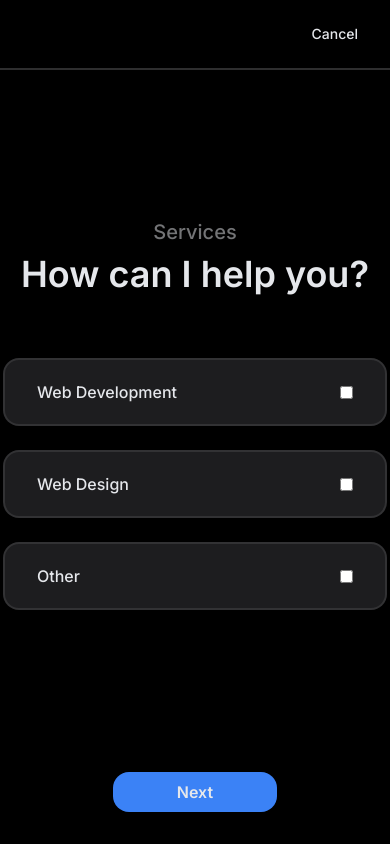
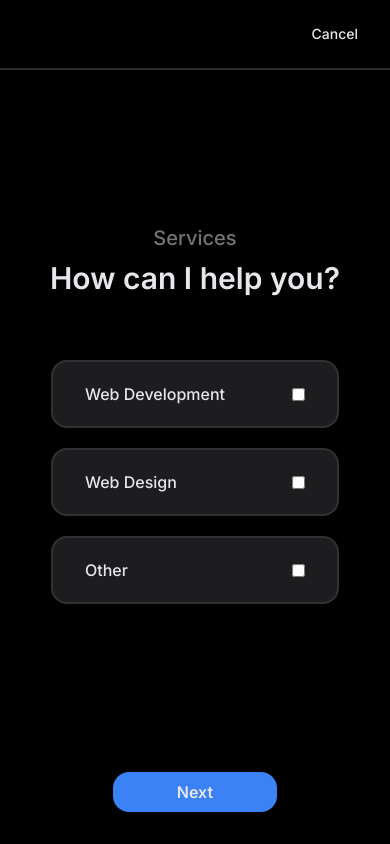
Before and after one commit to Deepgrg/dipsagungurung-portfolio, a Next.js app in the folder frontend/: page /contact in a window 390 px wide. Built offline with nearby package versions, Linux system fonts and the light colour scheme.

Commit message:
Contact page made responsive

```diff
--- a/frontend/components/OnBoardingFour.js
+++ b/frontend/components/OnBoardingFour.js
@@ -2,17 +2,17 @@ import Link from "next/link";
 
 const OnBoardingFour = () => {
   return (
-    <div>
-      <div className="flex flex-col justify-center mb-12 space-y-2">
+    <div className="w-5/6">
+      <div className="flex flex-col justify-center mb-12 space-y-2 ">
         <p className="text-center  text-xl opacity-50 ">Confirmation</p>
-        <p className="text-center text-4xl font-semibold">
+        <p className="text-center text-3xl md:text-4xl font-semibold">
           Thank you for your request.
         </p>
         <p className="text-center  text-base opacity-90 pt-5">
-          I will be in touch as soon as possible. It can take upto <br /> five
-          business days at most.
+          I will be in touch as soon as possible. It can take{" "}
+          <br className="hidden md:inline" /> upto five business days at most.
         </p>
-        <div>
+        <div className="md:pr-32">
           <p className="text-right text-base opacity-90">Best Regards</p>
           <p className="text-right text-base opacity-90">Dip</p>
         </div>
--- a/frontend/components/OnBoardingOne.js
+++ b/frontend/components/OnBoardingOne.js
@@ -30,7 +30,7 @@ const OnBoardingOne = (props) => {
     <div>
       <div className="flex flex-col justify-center mb-12 space-y-2">
         <p className="text-center  text-xl opacity-50 ">Services</p>
-        <p className="text-center text-4xl font-semibold">
+        <p className="text-center text-3xl md:text-4xl font-semibold">
           How can I help you?
         </p>
       </div>
@@ -38,9 +38,12 @@ const OnBoardingOne = (props) => {
       {/* Options */}
 
       <div className="py-4">
-        <form className="space-y-6">
-          <label htmlFor="Web-Development" className="cursor-pointer block">
-            <div className="border-2 border-gray-200 border-opacity-10 rounded-2xl bg-primary px-8 py-5 flex items-center justify-between w-96 cursor-pointer">
+        <form className="space-y-5 md:space-y-6">
+          <label
+            htmlFor="Web-Development"
+            className="cursor-pointer  flex items-center justify-center"
+          >
+            <div className="border-2 border-gray-200 border-opacity-10 rounded-2xl bg-primary px-8 py-5 flex items-center justify-between w-72  md:w-96 cursor-pointer">
               Web Development
               <input
                 type="checkbox"
@@ -53,8 +56,11 @@ const OnBoardingOne = (props) => {
               />
             </div>
           </label>
-          <label htmlFor="Web-Design" className="cursor-pointer block">
-            <div className="border-2 border-gray-200 border-opacity-10 rounded-2xl bg-primary px-8 py-5 flex items-center justify-between w-96 cursor-pointer">
+          <label
+            htmlFor="Web-Design"
+            className="cursor-pointer flex items-center justify-center"
+          >
+            <div className="border-2 border-gray-200 border-opacity-10 rounded-2xl bg-primary px-8 py-5 flex items-center justify-between w-72 md:w-96 cursor-pointer">
               Web Design
               <input
                 type="checkbox"
@@ -67,8 +73,11 @@ const OnBoardingOne = (props) => {
               />
             </div>
           </label>
-          <label htmlFor="Other" className="cursor-pointer block">
-            <div className="border-2 border-gray-200 border-opacity-10 rounded-2xl bg-primary px-8 py-5 flex items-center justify-between w-96 cursor-pointer">
+          <label
+            htmlFor="Other"
+            className="cursor-pointer flex items-center justify-center"
+          >
+            <div className="border-2 border-gray-200 border-opacity-10 rounded-2xl bg-primary px-8 py-5 flex items-center justify-between w-72 md:w-96 cursor-pointer">
               Other
               <input
                 type="checkbox"
--- a/frontend/components/OnBoardingThree.js
+++ b/frontend/components/OnBoardingThree.js
@@ -5,15 +5,18 @@ const OnBoardingThree = (props) => {
     <div>
       <div className="flex flex-col justify-center mb-12 space-y-2">
         <p className="text-center  text-xl opacity-50 ">About you</p>
-        <p className="text-center text-4xl font-semibold">
+        <p className="text-center text-3xl md:text-4xl font-semibold">
           How can I contact you?
         </p>
       </div>
 
       {/* Options */}
 
-      <div className="">
-        <form className="space-y-4 w-full" onSubmit={formik.handleSubmit}>
+      <div className="flex items-center justify-center">
+        <form
+          className="space-y-3  md:space-y-4 w-5/6 md:w-full"
+          onSubmit={formik.handleSubmit}
+        >
           <div className="w-full cursor-pointer">
             <label htmlFor="firstName" className="block pl-2 ">
               First name
@@ -30,7 +33,7 @@ const OnBoardingThree = (props) => {
               onChange={formik.handleChange}
               onBlur={formik.handleBlur}
               value={formik.values.firstName}
-              className="cursor-pointer w-full bg-primary py-3 px-6 rounded-2xl border-2 border-gray-200 border-opacity-10 "
+              className="cursor-pointer w-full bg-primary py-2 md:py-3 px-6 rounded-2xl border-2 border-gray-200 border-opacity-10 "
             />
           </div>
           <div className="w-full cursor-pointer">
@@ -49,7 +52,7 @@ const OnBoardingThree = (props) => {
               onChange={formik.handleChange}
               onBlur={formik.handleBlur}
               value={formik.values.lastName}
-              className="cursor-pointer w-full bg-primary py-3 px-6 rounded-2xl border-2 border-gray-200 border-opacity-10 "
+              className="cursor-pointer w-full bg-primary py-2 md:py-3 px-6 rounded-2xl border-2 border-gray-200 border-opacity-10 "
             />
           </div>
           <div className="w-full cursor-pointer">
@@ -68,7 +71,7 @@ const OnBoardingThree = (props) => {
               onChange={formik.handleChange}
               onBlur={formik.handleBlur}
               value={formik.values.email}
-              className="cursor-pointer w-full bg-primary py-3 px-6 rounded-2xl border-2 border-gray-200 border-opacity-10 "
+              className="cursor-pointer w-full bg-primary py-2 md:py-3 px-6 rounded-2xl border-2 border-gray-200 border-opacity-10 "
             />
           </div>
           <div className="absolute bottom-0 left-0  pt-4 pb-8 w-full flex items-center justify-center ">
--- a/frontend/components/OnBoardingTwo.js
+++ b/frontend/components/OnBoardingTwo.js
@@ -30,7 +30,7 @@ const OnBoardingTwo = (props) => {
     <div>
       <div className="flex flex-col justify-center mb-12 space-y-2">
         <p className="text-center  text-xl opacity-50 ">Methods</p>
-        <p className="text-center text-4xl font-semibold">
+        <p className="text-center text-3xl md:text-4xl  font-semibold">
           How would you like to <br /> work with me?
         </p>
       </div>
@@ -38,9 +38,12 @@ const OnBoardingTwo = (props) => {
       {/* Options */}
 
       <div className="py-4">
-        <form className="space-y-6">
-          <label htmlFor="One-Time-Project" className="cursor-pointer block">
-            <div className="border-2 border-gray-200 border-opacity-10 rounded-2xl bg-primary px-8 py-5 flex items-center justify-between w-96 cursor-pointer">
+        <form className="space-y-5 md:space-y-6">
+          <label
+            htmlFor="One-Time-Project"
+            className="cursor-pointer flex items-center justify-center"
+          >
+            <div className="border-2 border-gray-200 border-opacity-10 rounded-2xl bg-primary px-8 py-5 flex items-center justify-between w-72  md:w-96 cursor-pointer">
               One Time Project
               <input
                 type="checkbox"
@@ -53,8 +56,11 @@ const OnBoardingTwo = (props) => {
               />
             </div>
           </label>
-          <label htmlFor="Long-Term-Project" className="cursor-pointer block">
-            <div className="border-2 border-gray-200 border-opacity-10 rounded-2xl bg-primary px-8 py-5 flex items-center justify-between w-96 cursor-pointer">
+          <label
+            htmlFor="Long-Term-Project"
+            className="cursor-pointer flex items-center justify-center"
+          >
+            <div className="border-2 border-gray-200 border-opacity-10 rounded-2xl bg-primary px-8 py-5 flex items-center justify-between w-72  md:w-96 cursor-pointer">
               Long Term Project
               <input
                 type="checkbox"
@@ -67,8 +73,11 @@ const OnBoardingTwo = (props) => {
               />
             </div>
           </label>
-          <label htmlFor="Other" className="cursor-pointer block">
-            <div className="border-2 border-gray-200 border-opacity-10 rounded-2xl bg-primary px-8 py-5 flex items-center justify-between w-96 cursor-pointer">
+          <label
+            htmlFor="Other"
+            className="cursor-pointer flex items-center justify-center"
+          >
+            <div className="border-2 border-gray-200 border-opacity-10 rounded-2xl bg-primary px-8 py-5 flex items-center justify-between w-72  md:w-96 cursor-pointer">
               Other
               <input
                 type="checkbox"
```
